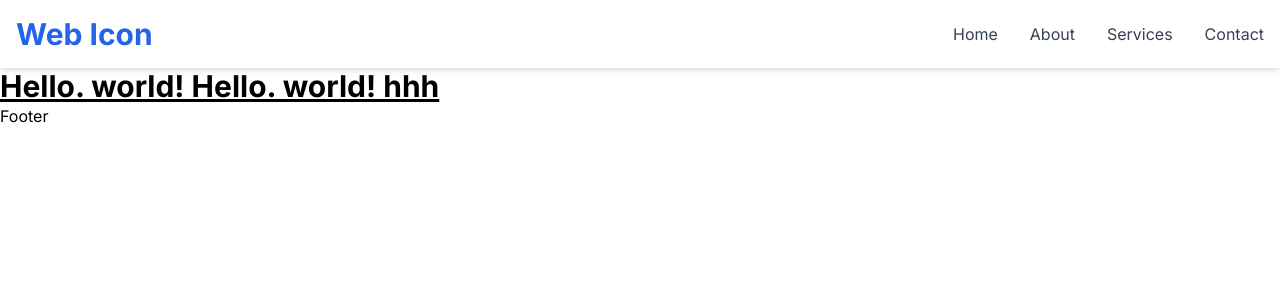
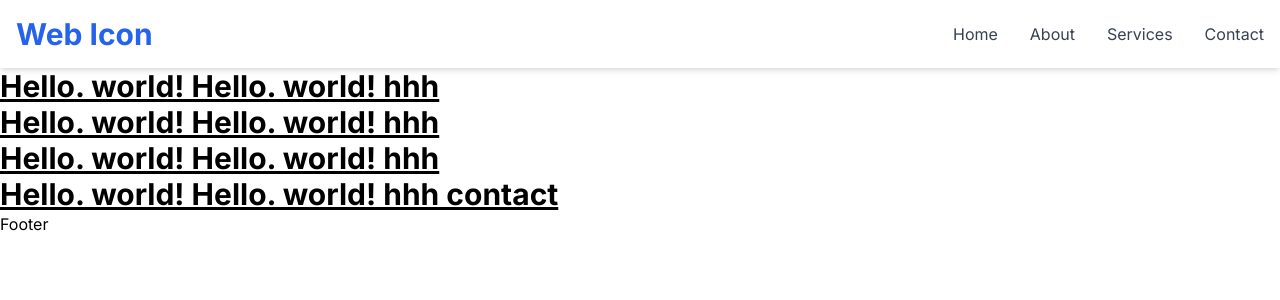
Before and after one commit to akashsdk/magic-app, a Next.js app: page / in a window 1280 px wide. Shown: the top 300 px of the page. Built offline with nearby package versions, Linux system fonts and the light colour scheme.

Commit message:
Update page.tsx

```diff
--- a/src/app/page.tsx
+++ b/src/app/page.tsx
@@ -6,7 +6,13 @@ export default function Home() {
       <h1 className="text-3xl font-bold underline">
       Hello. world! Hello. world! hhh
       <br />
+      Hello. world! Hello. world! hhh
+      <br />
+      Hello. world! Hello. world! hhh
+      <br />
+      Hello. world! Hello. world! hhh
 
+      contact
       </h1>
     </div>
   );
```
